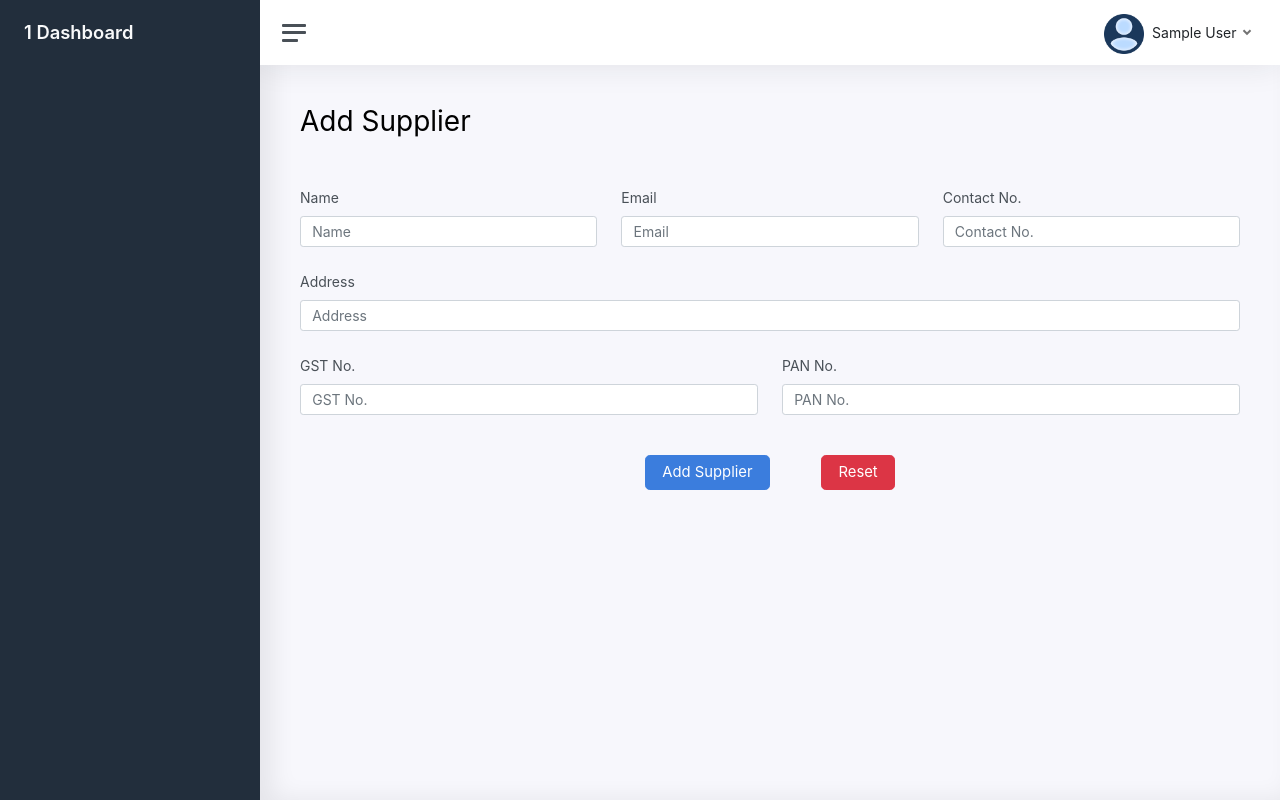
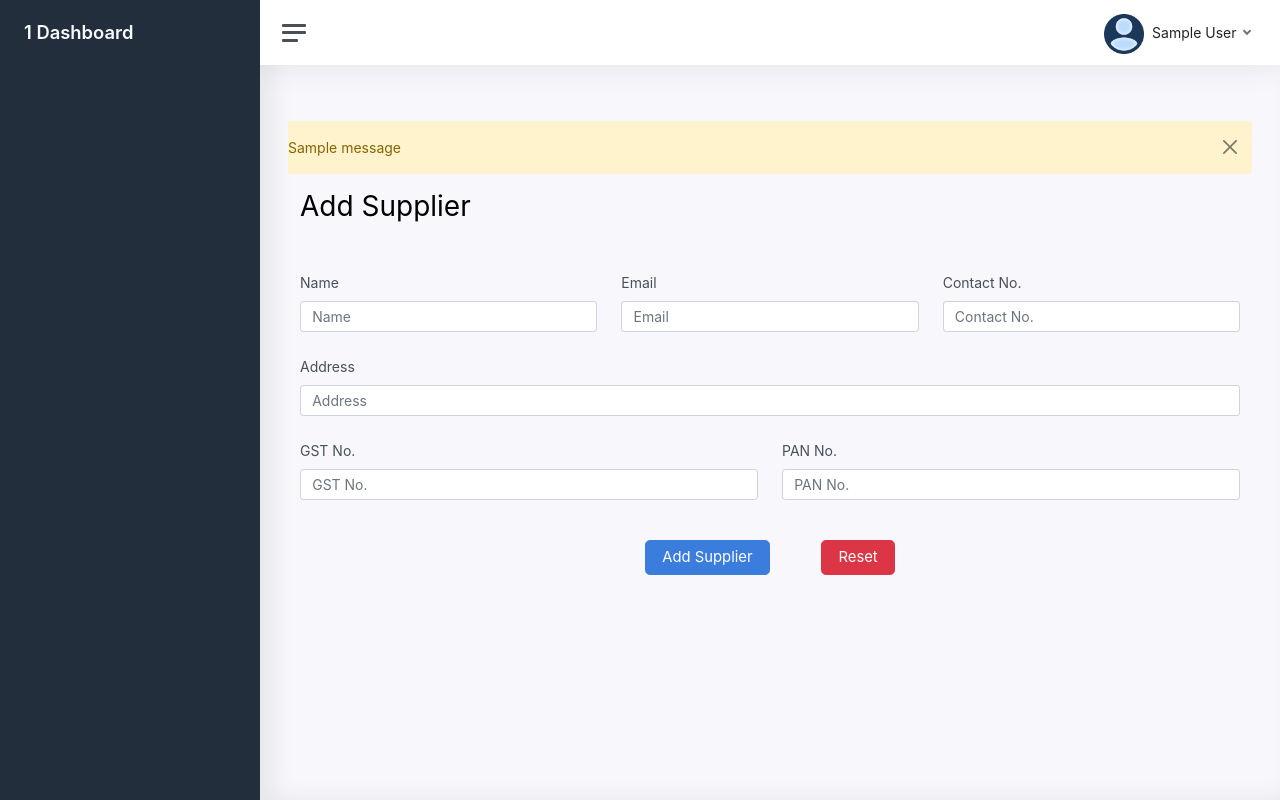
Before and after one commit to ShivamJarvis/Production-Management-System, a Django app: page /dashboard/1/supplier/add/ in a window 1280 px wide. Run offline with Django 3.2, Linux system fonts and the light colour scheme; a user stored in the database is signed in; tables that the repository leaves empty hold one stand-in row (values such as "Sample post"); one stand-in notice (Sample message) is shown; some libraries are stand-ins or nearby versions; some web fonts are replaced.

Commit message:
Added Message on completeing order from every department and improve show message on update employee permission details and now input foelid of partially qty for dispatch value is set to 1 for default and also added message on edit and add supplier

```diff
--- a/mainApp/templates/pms/add_supplier.html
+++ b/mainApp/templates/pms/add_supplier.html
@@ -1,7 +1,15 @@
 {% extends 'pms/dashboard_base.html' %}
 {% block addSupplier %}active{% endblock %}
 {% block content %}
+{% if messages %}
+    {% for message in messages %}
 
+	  <div class="alert alert-warning alert-dismissible fade show mt-3 py-3" role="alert">
+		{{ message }}
+		<button type="button" class="btn-close" data-bs-dismiss="alert" aria-label="Close"></button>
+	  </div>
+    {% endfor %}
+{% endif %}
 
 <h1 class="mb-5">Add Supplier</h1>
 
--- a/mainApp/templates/pms/base.html
+++ b/mainApp/templates/pms/base.html
@@ -24,6 +24,7 @@
     {% block body %}
 
 
+
     {% endblock %}
 
     <script src="https://cdn.jsdelivr.net/npm/bootstrap@5.0.0-beta1/dist/js/bootstrap.bundle.min.js" integrity="sha384-ygbV9kiqUc6oa4msXn9868pTtWMgiQaeYH7/t7LECLbyPA2x65Kgf80OJFdroafW" crossorigin="anonymous"></script>
--- a/mainApp/templates/pms/consoles.html
+++ b/mainApp/templates/pms/consoles.html
@@ -27,7 +27,7 @@
       {% if messages %}
     {% for message in messages %}
 
-	  <div class="alert alert-warning alert-dismissible fade show mt-3" role="alert">
+	  <div class="alert alert-warning alert-dismissible fade show mt-3 py-3" role="alert">
 		{{ message }}
 		<button type="button" class="btn-close" data-bs-dismiss="alert" aria-label="Close"></button>
 	  </div>
--- a/mainApp/templates/pms/dashboard_base.html
+++ b/mainApp/templates/pms/dashboard_base.html
@@ -219,8 +219,10 @@
 			<main class="content">
 				<div class="container-fluid p-0">
 				<div class="row mb-2 mb-xl-3">
+
 					{% block content %}
 					<div class="container text-center">
+
 						<h1 class="">Welcome {{request.user.first_name}} {{request.user.last_name}} to {{consoleName}} Dashboard</h1>
 					</div>
 					{% endblock %}
--- a/mainApp/templates/pms/employee_permission.html
+++ b/mainApp/templates/pms/employee_permission.html
@@ -9,8 +9,7 @@
 
 {% if messages %}
   {% for message in messages %}
-
-    <div class="alert alert-warning alert-dismissible fade show mt-3" role="alert">
+    <div class="alert alert-warning alert-dismissible fade show mt-3 py-3" role="alert">
       {{ message }}
       <button type="button" class="btn-close" data-bs-dismiss="alert" aria-label="Close"></button>
     </div>
--- a/mainApp/templates/pms/engineering_order.html
+++ b/mainApp/templates/pms/engineering_order.html
@@ -12,7 +12,7 @@
 {% if messages %}
 {% for message in messages %}
 
-  <div class="alert alert-warning alert-dismissible fade show mt-3" role="alert">
+  <div class="alert alert-warning alert-dismissible fade show mt-3 py-3" role="alert">
     {{ message }}
     <button type="button" class="btn-close" data-bs-dismiss="alert" aria-label="Close"></button>
   </div>
--- a/mainApp/templates/pms/login.html
+++ b/mainApp/templates/pms/login.html
@@ -107,7 +107,7 @@ margin-left: 4px;
 	{% if messages %}
     {% for message in messages %}
 
-	  <div class="alert alert-warning alert-dismissible fade show mt-3" role="alert">
+	  <div class="alert alert-warning alert-dismissible fade show mt-3 py-3" role="alert">
 		{{ message }}
 		<button type="button" class="btn-close" data-bs-dismiss="alert" aria-label="Close"></button>
 	  </div>
--- a/mainApp/templates/pms/provisional_schedule.html
+++ b/mainApp/templates/pms/provisional_schedule.html
@@ -14,7 +14,7 @@
   {% if messages %}
   {% for message in messages %}
 
-    <div class="alert alert-warning alert-dismissible fade show mt-3" role="alert">
+    <div class="alert alert-warning alert-dismissible fade show mt-3 py-3" role="alert">
       {{ message }}
       <button type="button" class="btn-close" data-bs-dismiss="alert" aria-label="Close"></button>
     </div>
--- a/mainApp/templates/pms/registration.html
+++ b/mainApp/templates/pms/registration.html
@@ -5,7 +5,7 @@
 {% if messages %}
 {% for message in messages %}
 
-  <div class="alert alert-warning alert-dismissible fade show mt-3" role="alert">
+  <div class="alert alert-warning alert-dismissible fade show mt-3 py-3" role="alert">
     {{ message }}
     <button type="button" class="btn-close" data-bs-dismiss="alert" aria-label="Close"></button>
   </div>
--- a/mainApp/templates/pms/stock_requirement.html
+++ b/mainApp/templates/pms/stock_requirement.html
@@ -10,7 +10,7 @@
 {% if messages %}
 {% for message in messages %}
 
-  <div class="alert alert-warning alert-dismissible fade show mt-3" role="alert">
+  <div class="alert alert-warning alert-dismissible fade show mt-3 py-3" role="alert">
     {{ message }}
     <button type="button" class="btn-close" data-bs-dismiss="alert" aria-label="Close"></button>
   </div>
--- a/mainApp/views.py
+++ b/mainApp/views.py
@@ -223,6 +223,7 @@ def activateEmployeeDetails(request,empId,consoleName):
     user = User.objects.filter(id=empId).first()
     user.is_active = True
     user.save()
+    messages.add_message(request,messages.WARNING,f"{user.first_name} {user.last_name} is now active")
     return redirect('employeeDetails',consoleName=consoleName)
 
 @login_required(login_url='login')
@@ -238,6 +239,8 @@ def inActivateEmployeeDetails(request,empId,consoleName):
     user = User.objects.filter(id=empId).first()
     user.is_active = False
     user.save()
+
+    messages.add_message(request,messages.WARNING,f"{user.first_name} {user.last_name} is now not-active")
     return redirect('employeeDetails',consoleName=consoleName)
 
 @login_required(login_url='login')
@@ -350,6 +353,7 @@ def employeePermissions(request,consoleName,empId):
         except:
             pass
 
+        messages.add_message(request,messages.WARNING,f"Permissions Updated of {user.first_name} {user.last_name}")
         return redirect('employeePermissions',consoleName=consoleName,empId=empId)
 
     context = {
@@ -358,7 +362,6 @@ def employeePermissions(request,consoleName,empId):
         'userCurrentPermissions':userCurrentPermissions,
         'user':user
     }
-    messages.add_message(request,messages.WARNING,f"Permissions Updated of {user.first_name} {user.last_name}")
     return render(request,'pms/employee_permission.html',context)
 
 @login_required(login_url='login')
@@ -896,6 +899,8 @@ def addSupplier(request,consoleName):
         address = request.POST['address']
         newSupplier = Supplier(name=name,email=email,phone=contact,gst_no=gst,pan_no=pan,address=address)
         newSupplier.save()
+        messages.add_message(request,messages.WARNING,f"New Suplier is added successfully")
+
     context = {
         'consoleName':consoleName
     }
@@ -1156,6 +1161,8 @@ def listSupplier(request,consoleName):
         supplier.pan_no = request.POST['pan']
         supplier.address = request.POST['address']
         supplier.save()
+        messages.add_message(request,messages.WARNING,f"Details of {supplier.name} is updated")
+
 
     supplierData = Supplier.objects.all()
     context = {
@@ -1487,6 +1494,7 @@ def completeBuffingOrders(request,consoleName):
         lastTransaction = Transaction.objects.last()
         transactionForUpdateOrder = Transaction(transaction_id=f"txn-00{lastTransaction.id}",message=f"{provisionalSchedule.job.qty} is moving to plating department",order = provisionalSchedule.order,user=request.user)
         transactionForUpdateOrder.save()
+        messages.add_message(request,messages.WARNING,f"{provisionalSchedule.job.order.order_qty} qty is processed of order {provisionalSchedule.job.order.sales_order}")
 
 
 
@@ -1530,7 +1538,7 @@ def completePlatingOrders(request,consoleName):
         lastTransaction = Transaction.objects.last()
         transactionForUpdateOrder = Transaction(transaction_id=f"txn-00{lastTransaction.id}",message=f"{provisionalSchedule.job.qty} is moving to 4S Buffing department",order = provisionalSchedule.order,user=request.user)
         transactionForUpdateOrder.save()
-
+        messages.add_message(request,messages.WARNING,f"{provisionalSchedule.job.order.order_qty} qty is processed of order {provisionalSchedule.job.order.sales_order}")
     return redirect('buffingOrders',consoleName)
 
 @login_required(login_url='login')
@@ -1571,7 +1579,7 @@ def complete4SBuffingOrders(request,consoleName):
         lastTransaction = Transaction.objects.last()
         transactionForUpdateOrder = Transaction(transaction_id=f"txn-00{lastTransaction.id}",message=f"{provisionalSchedule.job.qty} is moving to Laquer department",order = provisionalSchedule.order,user=request.user)
         transactionForUpdateOrder.save()
-
+        messages.add_message(request,messages.WARNING,f"{provisionalSchedule.job.order.order_qty} qty is processed of order {provisionalSchedule.job.order.sales_order}")
     return redirect('sBuffingOrders',consoleName)
 
 @login_required(login_url='login')
@@ -1612,6 +1620,8 @@ def completeLaquerOrders(request,consoleName):
         lastTransaction = Transaction.objects.last()
         transactionForUpdateOrder = Transaction(transaction_id=f"txn-00{lastTransaction.id}",message=f"{provisionalSchedule.job.qty} is moving to Packaging department",order = provisionalSchedule.order,user=request.user)
         transactionForUpdateOrder.save()
+        messages.add_message(request,messages.WARNING,f"{provisionalSchedule.job.order.order_qty} qty is processed of order {provisionalSchedule.job.order.sales_order}")
+
     return redirect('laquerOrders',consoleName)
 
 @login_required(login_url='login')
@@ -1661,6 +1671,8 @@ def completeEngineeringOrders(request,consoleName):
         lastTransaction = Transaction.objects.last()
         transactionForUpdateOrder = Transaction(transaction_id=f"txn-00{lastTransaction.id}",message=f"{order.order_qty} is moving to Packaging department",order = order,user=request.user)
         transactionForUpdateOrder.save()
+        messages.add_message(request,messages.WARNING,f"{order.order_qty} qty is processed of order {order.sales_order}")
+
     return redirect('engineeringOrders',consoleName)
 
 @login_required(login_url='login')
@@ -1708,6 +1720,8 @@ def completePackagingOrders(request,consoleName):
         lastTransaction = Transaction.objects.last()
         transactionForUpdateOrder = Transaction(transaction_id=f"txn-00{lastTransaction.id}",message=f"{job.qty} is Completed",order = job.order,user=request.user)
         transactionForUpdateOrder.save()
+        messages.add_message(request,messages.WARNING,f"{job.qty} qty is processed of order {job.order.sales_order}")
+
     return redirect('packagingOrders',consoleName)
 
 @login_required(login_url='login')
@@ -1936,6 +1950,7 @@ def completeWarehouseOrders(request,consoleName):
                 lastTransaction = Transaction.objects.last()
                 transactionForUpdateOrder = Transaction(transaction_id=f"txn-00{lastTransaction.id}",message=f"Order {job.order.sales_order} Moving To Packaging Department",order = job.order,user=request.user)
                 transactionForUpdateOrder.save()
+        messages.add_message(request,messages.WARNING,f"{job.qty} qty is processed of order {job.order.sales_order}")
     return redirect('warehouseOrders',consoleName)
 
 @login_required(login_url='login')
```
Also changed, not shown: mainApp/templates/pms/buffing_orders.html (+8 -0 lines), mainApp/templates/pms/edit_supplier.html (+10 -0 lines), mainApp/templates/pms/employee_details.html (+10 -0 lines), mainApp/templates/pms/laquer_order.html (+8 -0 lines), mainApp/templates/pms/order_details.html (+5 -5 lines), mainApp/templates/pms/packaging_order.html (+8 -0 lines), mainApp/templates/pms/plating_orders.html (+8 -0 lines), mainApp/templates/pms/sBuffing.html (+8 -0 lines), mainApp/templates/pms/warehouse_order.html (+9 -0 lines).
